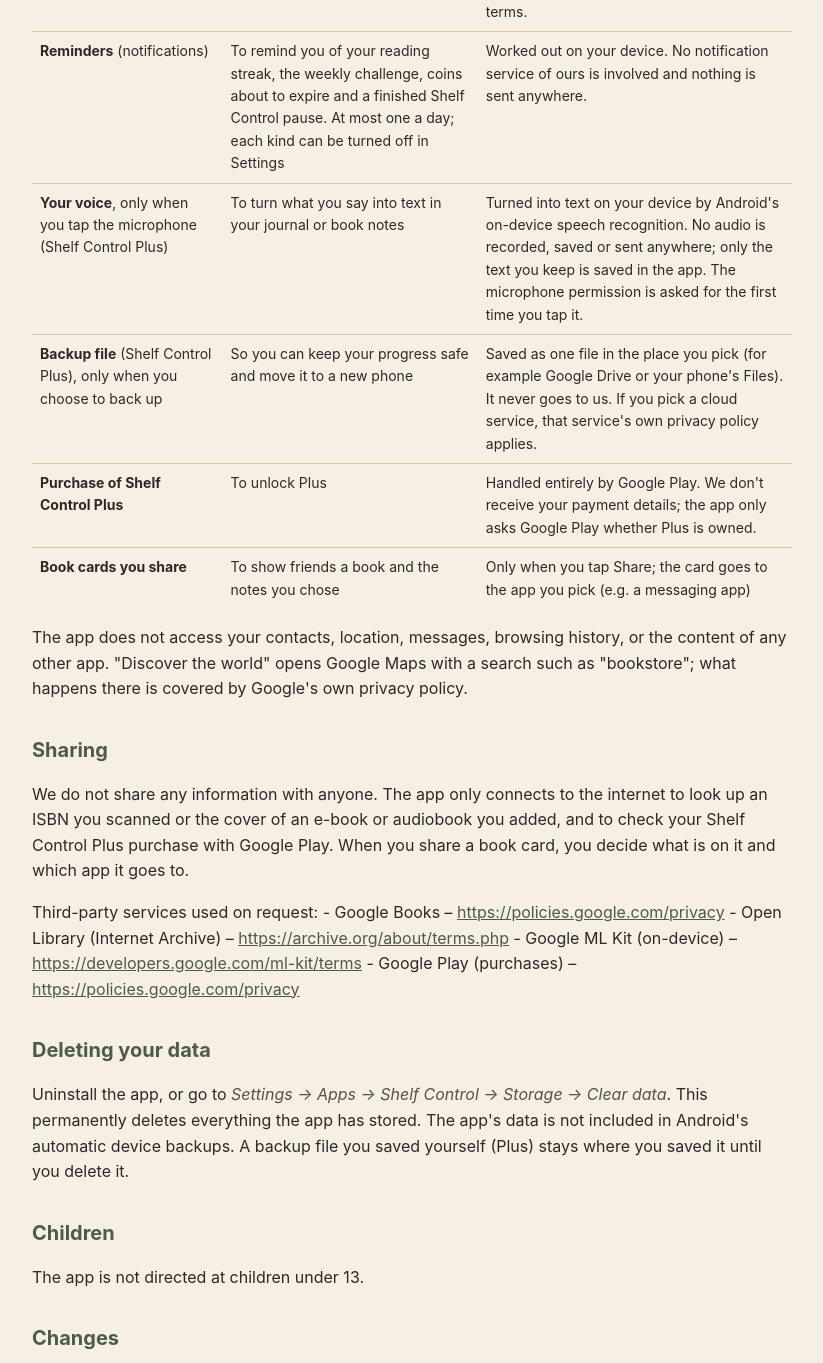
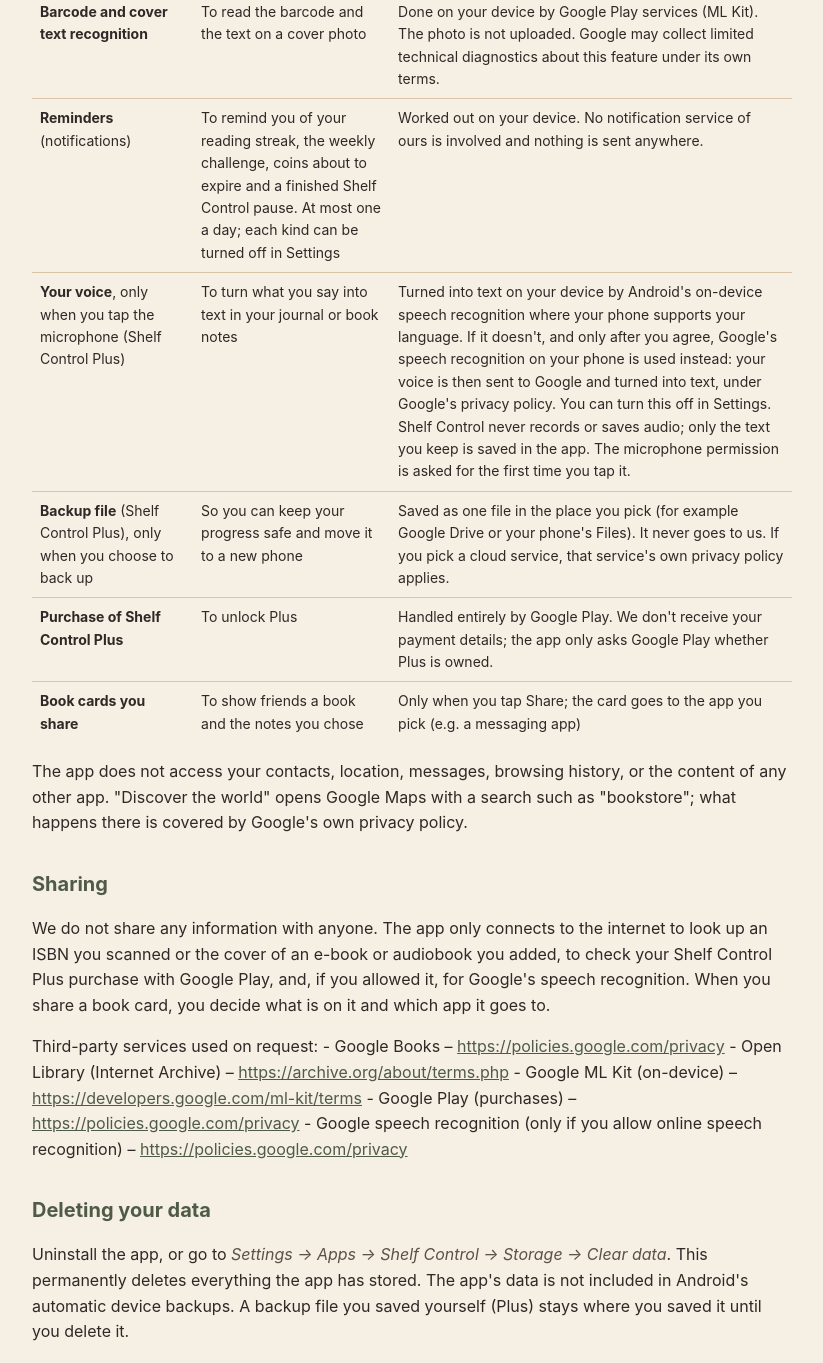
Before and after one commit to SonOfACode/shelf-control-site, a plain HTML site: page privacy/index.html in a window 1280 px wide. Shown: the part 1117-2480 px from the top of the page, without its empty margins (228-1051 px from the left). Drawn offline with Linux system fonts and the light colour scheme.

Commit message:
Privacy policy: online speech recognition (only with consent)
Co-Authored-By: Claude Opus 5.5 <noreply@anthropic.com>
Claude-Session: https://claude.ai/code/session_01RLpanFCQKZmG4agcw2s6XN

```diff
--- a/privacy/index.html
+++ b/privacy/index.html
@@ -8,7 +8,7 @@ table{border-collapse:collapse;width:100%;font-size:14px;display:block;overflow-
 th,td{border-top:1px solid #D9C4A5;padding:8px;text-align:left;vertical-align:top}th{background:#EBE2D3}
 footer{margin-top:40px;font-size:13px;color:#5A514A}</style></head>
 <body><main><h1>Shelf Control – Privacy Policy</h1>
-<p><em>Last updated: 24 November 2026</em></p>
+<p><em>Last updated: 25 November 2026</em></p>
 <p>Shelf Control ("the app"), made by SonOfACode, helps you limit your own social media use and rewards you for reading. This policy explains what the app does with your information.</p>
 <h2>In short</h2>
 <p><strong>Your data stays on your device.</strong> The app has no accounts, no servers of its own, no ads and no analytics. We never collect, receive or sell your data. The only exceptions are the ones you start yourself: looking up a book's ISBN or cover, sharing a book card, buying Shelf Control Plus, and saving a backup where you choose.</p>
@@ -65,7 +65,7 @@ footer{margin-top:40px;font-size:13px;color:#5A514A}</style></head>
 <tr>
 <td><strong>Your voice</strong>, only when you tap the microphone (Shelf Control Plus)</td>
 <td>To turn what you say into text in your journal or book notes</td>
-<td>Turned into text on your device by Android's on-device speech recognition. No audio is recorded, saved or sent anywhere; only the text you keep is saved in the app. The microphone permission is asked for the first time you tap it.</td>
+<td>Turned into text on your device by Android's on-device speech recognition where your phone supports your language. If it doesn't, and only after you agree, Google's speech recognition on your phone is used instead: your voice is then sent to Google and turned into text, under Google's privacy policy. You can turn this off in Settings. Shelf Control never records or saves audio; only the text you keep is saved in the app. The microphone permission is asked for the first time you tap it.</td>
 </tr>
 <tr>
 <td><strong>Backup file</strong> (Shelf Control Plus), only when you choose to back up</td>
@@ -86,12 +86,13 @@ footer{margin-top:40px;font-size:13px;color:#5A514A}</style></head>
 </table>
 <p>The app does not access your contacts, location, messages, browsing history, or the content of any other app. "Discover the world" opens Google Maps with a search such as "bookstore"; what happens there is covered by Google's own privacy policy.</p>
 <h2>Sharing</h2>
-<p>We do not share any information with anyone. The app only connects to the internet to look up an ISBN you scanned or the cover of an e-book or audiobook you added, and to check your Shelf Control Plus purchase with Google Play. When you share a book card, you decide what is on it and which app it goes to.</p>
+<p>We do not share any information with anyone. The app only connects to the internet to look up an ISBN you scanned or the cover of an e-book or audiobook you added, to check your Shelf Control Plus purchase with Google Play, and, if you allowed it, for Google's speech recognition. When you share a book card, you decide what is on it and which app it goes to.</p>
 <p>Third-party services used on request:
 - Google Books – <a href="https://policies.google.com/privacy">https://policies.google.com/privacy</a>
 - Open Library (Internet Archive) – <a href="https://archive.org/about/terms.php">https://archive.org/about/terms.php</a>
 - Google ML Kit (on-device) – <a href="https://developers.google.com/ml-kit/terms">https://developers.google.com/ml-kit/terms</a>
-- Google Play (purchases) – <a href="https://policies.google.com/privacy">https://policies.google.com/privacy</a></p>
+- Google Play (purchases) – <a href="https://policies.google.com/privacy">https://policies.google.com/privacy</a>
+- Google speech recognition (only if you allow online speech recognition) – <a href="https://policies.google.com/privacy">https://policies.google.com/privacy</a></p>
 <h2>Deleting your data</h2>
 <p>Uninstall the app, or go to <em>Settings → Apps → Shelf Control → Storage → Clear data</em>. This permanently deletes everything the app has stored. The app's data is not included in Android's automatic device backups. A backup file you saved yourself (Plus) stays where you saved it until you delete it.</p>
 <h2>Children</h2>
```
